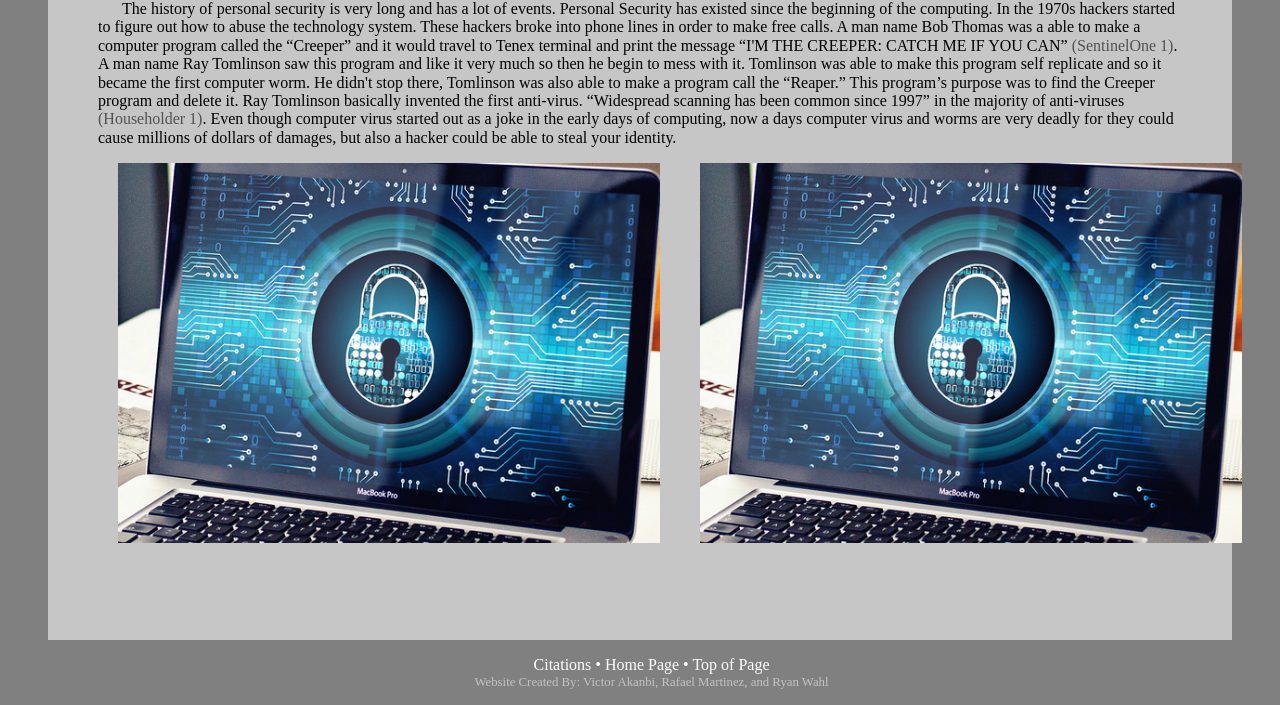
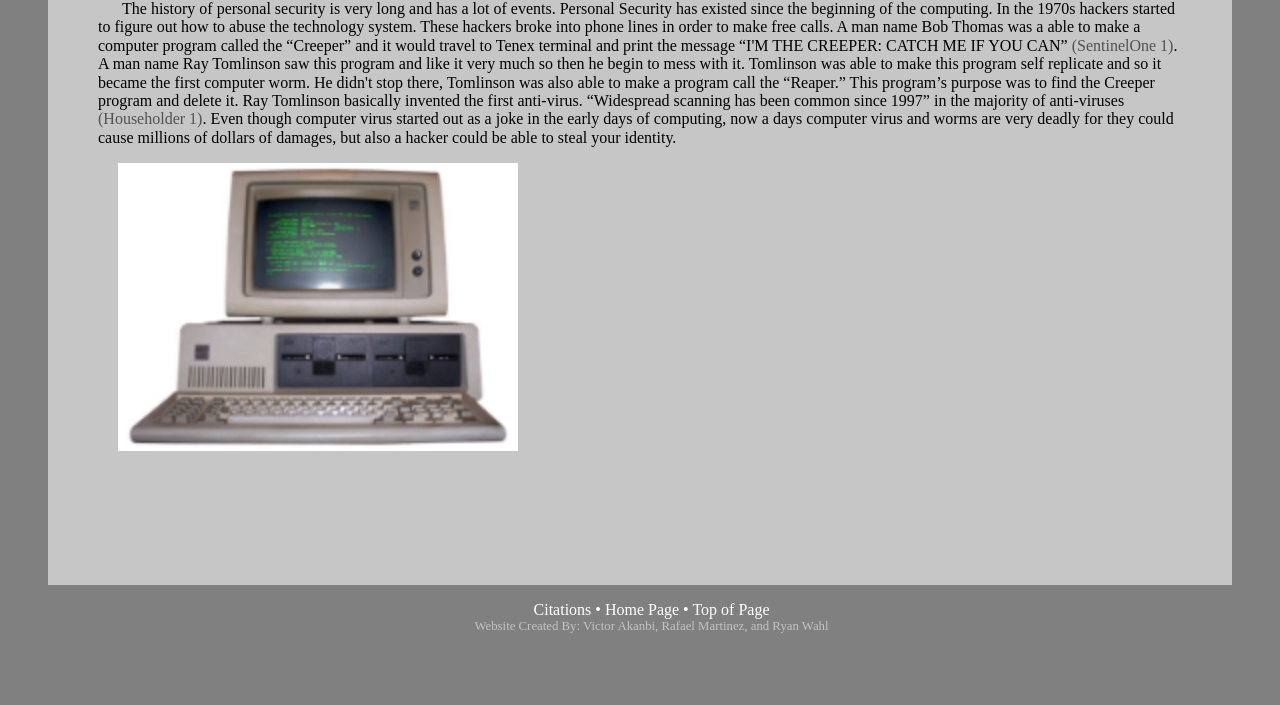
Before and after one commit to RWahl005/Personal-Security, a plain HTML site: page History.html in a window 1280 px wide. Shown: the part 150-855 px from the top of the page. After the commit the page ends 800 px from the top, so only its background shows below. Drawn offline with Linux system fonts and the light colour scheme.

Commit message:
Added Images to Site
Added images to the website. Put the images in their proper folder.

```diff
--- a/History.html
+++ b/History.html
@@ -66,15 +66,14 @@
             cause millions of dollars of damages, but also a hacker could be able to steal your identity.
         </p>
         <section class="img">
-            <img src="Images/Computer_Security.jpg" alt="">
-            <img src="Images/Computer_Security.jpg" alt="">
+            <img src="Images/history.png" alt="">
         </section>
     </section>
 
 
 
     <!-- The footer should mirror the index page. -->
-    <footer id="non-bottom">
+    <footer>
         <a href="Citations.html">Citations</a> &bull; <a href="index.html">Home Page</a> &bull; <a href="#top">Top of
             Page</a>
         <section>Website Created By: Victor Akanbi, Rafael Martinez, and Ryan Wahl</section>
```
Also changed, not shown: Mobile.html (+3 -0 lines), Website.html (+3 -0 lines), Images/Mobile.png (added), Images/history.png (added), Images/website.png (added).
